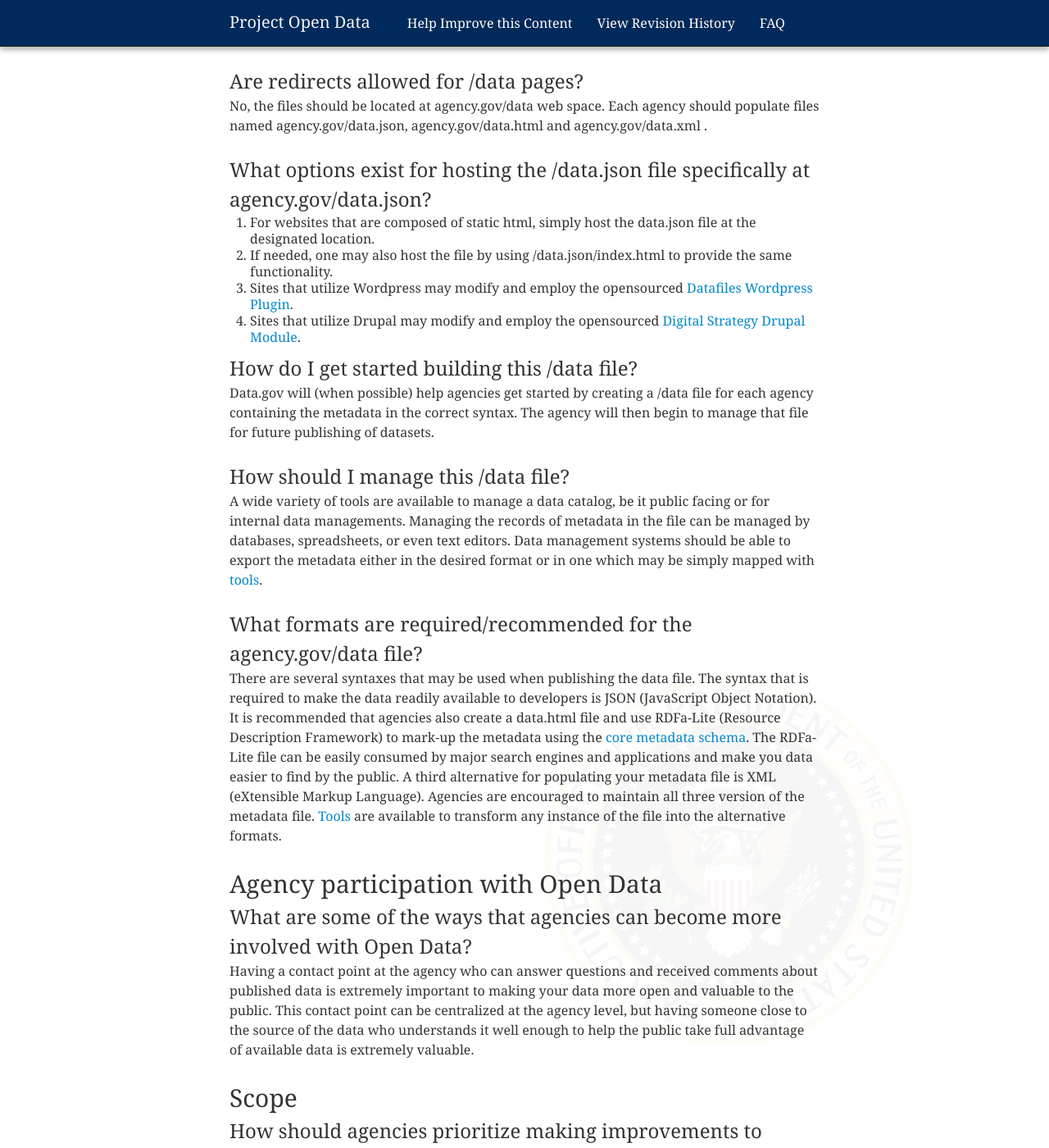
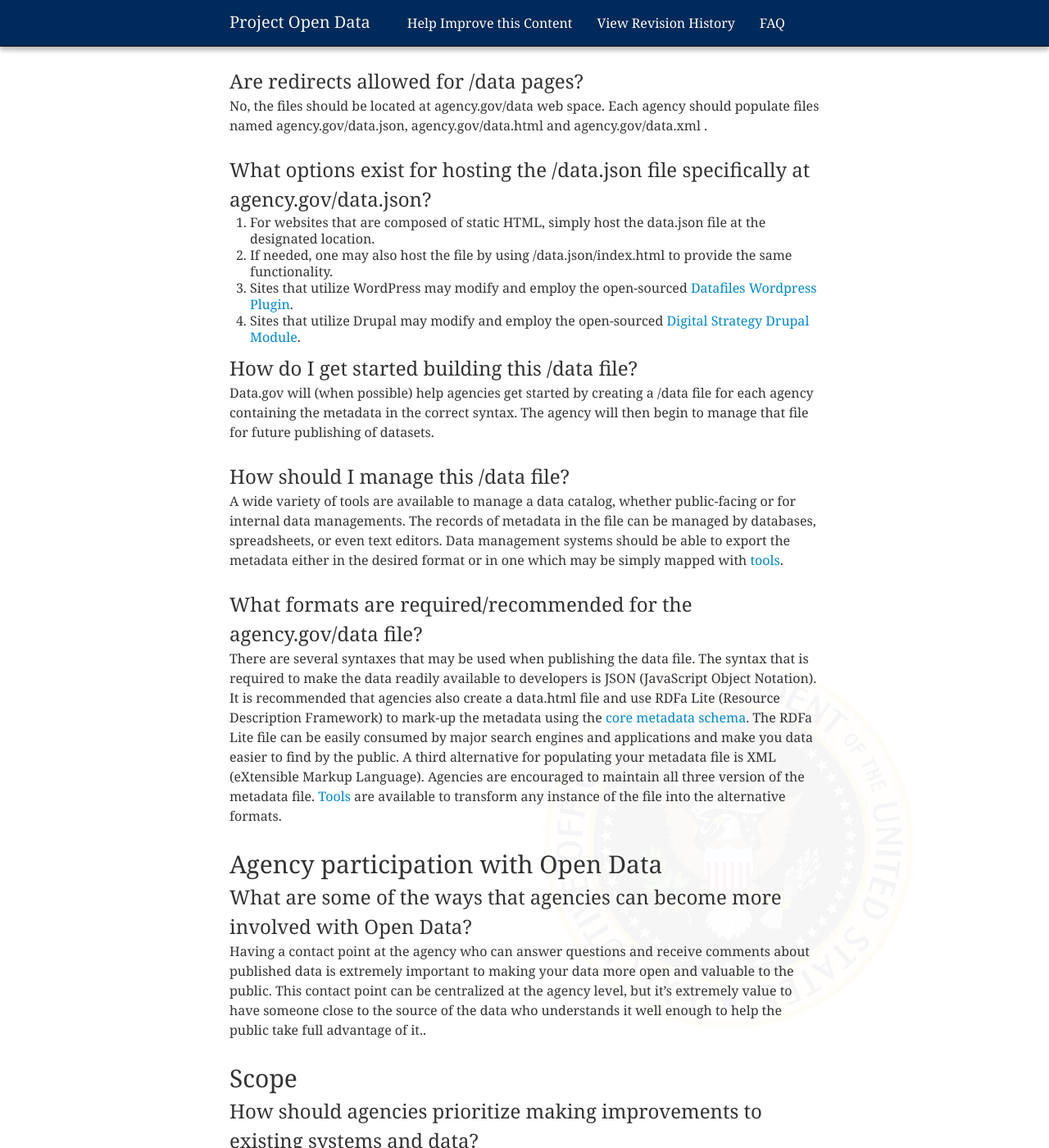
Before and after one commit to gbinal/p-o-d.github.com, a Jekyll site: the page built from faq.md, in a window 1280 px wide and 1400 px high, scrolled down 4197 px. Shown: the whole window at 82% size. Built offline with Jekyll 4.4.1, drawn with Linux system fonts in a browser that asks for light colours; nearby versions of some CDN libraries; some of the changed text lies outside the part shown.

Commit message:
Misc. copy editing

```diff
--- a/faq.md
+++ b/faq.md
@@ -39,8 +39,8 @@ This project constitutes a collaborative work ("open source"). Federal employees
 2. [Fork](https://help.github.com/articles/fork-a-repo) the project.
 3. Make changes as you would normally using the tools installed in step #1.
 4. Push the changes back to your fork.
-5. Submitting a pull request to this repository.
-6. You change should appear once approved.
+5. Submit a pull request to this repository.
+6. You change should appear once it's approved.
 
 *Note: All contributors retain the original copyright to their contribution, but by contributing to this project, you grant a world-wide, royalty-free, perpetual, irrevocable, non-exclusive, transferable license to all users under the terms of the license(s) under which this project is distributed.*
 
@@ -56,7 +56,7 @@ Anyone – Federal employees, contractors, developers, the general public – ca
 
 ### Are my interactions to this project subject to any special privacy considerations?
 
-Comments, pull requests and any other messages received through this repository may be subject to the [Presidential Records Act](http://www.archives.gov/about/laws/presidential-records.html) and may be archived. Learn more at http://WhiteHouse.gov/privacy
+Comments, pull requests, and any other messages received through this repository may be subject to the [Presidential Records Act](http://www.archives.gov/about/laws/presidential-records.html), and may be archived. Learn more at http://WhiteHouse.gov/privacy
 
 ### Who is in charge of Project Open Data?
 
@@ -82,7 +82,7 @@ Guidance on IRM strategic plans will be released in early 2013.
 
 ### Does PDF meet the “machine readable and open format” requirement?
 
-While ISO 32000 is an open standard, the Portable Document Format (PDF) does not achieve the same level of openness as CSV, XML, JSON and other generic formats.
+While ISO 32000 is an open standard, the Portable Document Format (PDF) does not achieve the same level of openness as CSV, XML, JSON, and other generic formats.
 
 ## Metadata
 
@@ -122,13 +122,13 @@ For general questions about Data.gov, please contact http://www.data.gov/contact
 
 ### What is the value to the government in placing metadata at agency.gov/data?
 
-Having the metadata available at the agency level provides agencies with a self-managed publishing capability.  In addition, having the metadata in a machine-readable format opens the possibility that major search engines will index these metadata in a manner similar to site maps and allow the public to discover public data across the government using a search tool of their choice.
+Having the metadata available at the agency level provides agencies with a self-managed publishing capability. In addition, having the metadata in a machine-readable format opens the possibility that major search engines will index these metadata in a manner similar to site maps and allow the public to discover public data across the government using a search tool of their choice.
 
 ### How will agency.gov/open, /developer, and /data pages work together?
 
 The agency.gov/open page contains informational regards an agencies contributions to Open Government, while the /developer and /data pertains to APIs and Open Data. All three pages contribute to an open and transparent government in the United States.
 
-### What is the relationship of the /data page and public data listing to Data.gov and how will this impact current Data.gov processes?
+### What is the relationship of the /data page and public data listing to Data.gov, and how will this impact current Data.gov processes?
 
 In the near term, Data.gov will continue its current dataset publishing process.  As agencies deploy agency.gov/data pages, the publishing process will become a harvesting of metadata from the agencies web site.
 
@@ -138,10 +138,10 @@ No, the files should be located at agency.gov/data web space.  Each agency shoul
 
 ### What options exist for hosting the /data.json file specifically at agency.gov/data.json?
 
-1. For websites that are composed of static html, simply host the data.json file at the designated location.
+1. For websites that are composed of static HTML, simply host the data.json file at the designated location.
 2. If needed, one may also host the file by using /data.json/index.html to provide the same functionality.
-3. Sites that utilize Wordpress may modify and employ the opensourced [Datafiles Wordpress Plugin](https://github.com/GSA/datafiles-wordpress-plugin).
-4. Sites that utilize Drupal may modify and employ the opensourced [Digital Strategy Drupal Module](https://github.com/FCC/digital_strategy).
+3. Sites that utilize WordPress may modify and employ the open-sourced [Datafiles Wordpress Plugin](https://github.com/GSA/datafiles-wordpress-plugin).
+4. Sites that utilize Drupal may modify and employ the open-sourced [Digital Strategy Drupal Module](https://github.com/FCC/digital_strategy).
 
 
 ### How do I get started building this /data file?
@@ -150,23 +150,23 @@ Data.gov will (when possible) help agencies get started by creating a /data file
 
 ### How should I manage this /data file?
 
-A wide variety of tools are available to manage a data catalog, be it public facing or for internal data managements.  Managing the records of metadata in the file can be managed by databases, spreadsheets, or even text editors.  Data management systems should be able to export the metadata either in the desired format or in one which may be simply mapped with [tools](http://labs.data.gov).
+A wide variety of tools are available to manage a data catalog, whether public-facing or for internal data managements. The records of metadata in the file can be managed by databases, spreadsheets, or even text editors. Data management systems should be able to export the metadata either in the desired format or in one which may be simply mapped with [tools](http://labs.data.gov).
 
 ### What formats are required/recommended for the agency.gov/data file?
 
-There are several syntaxes that may be used when publishing the data file.  The syntax that is required to make the data readily available to developers is JSON (JavaScript Object Notation).  It is recommended that agencies also create a data.html file and use RDFa-Lite (Resource Description Framework) to mark-up the metadata using the [core metadata schema](http://project-open-data.github.com/schema/).  The RDFa-Lite file can be easily consumed by major search engines and applications and make you data easier to find by the public.  A third alternative for populating your metadata file is XML (eXtensible Markup Language).  Agencies are encouraged to maintain all three version of the metadata file.  [Tools](http://labs.data.gov) are available to transform any instance of the file into the alternative formats.
+There are several syntaxes that may be used when publishing the data file. The syntax that is required to make the data readily available to developers is JSON (JavaScript Object Notation). It is recommended that agencies also create a data.html file and use RDFa Lite (Resource Description Framework) to mark-up the metadata using the [core metadata schema](http://project-open-data.github.com/schema/). The RDFa Lite file can be easily consumed by major search engines and applications and make you data easier to find by the public. A third alternative for populating your metadata file is XML (eXtensible Markup Language). Agencies are encouraged to maintain all three version of the metadata file. [Tools](http://labs.data.gov) are available to transform any instance of the file into the alternative formats.
 
 ## Agency participation with Open Data
 
 ### What are some of the ways that agencies can become more involved with Open Data?
 
-Having a contact point at the agency who can answer questions and received comments about published data is extremely important to making your data more open and valuable to the public.  This contact point can be centralized at the agency level, but having someone close to the source of the data who understands it well enough to help the public take full advantage of available data is extremely valuable.
+Having a contact point at the agency who can answer questions and receive comments about published data is extremely important to making your data more open and valuable to the public. This contact point can be centralized at the agency level, but it's extremely value to have someone close to the source of the data who understands it well enough to help the public take full advantage of it..
 
 ## Scope
 
 ### How should agencies prioritize making improvements to existing systems and data?
 
-Agencies should regularly add to and improve the entries in their data catalog, as well as also ensuring continuity of access to the data by involving primary users in the changes.
+Agencies should regularly add to and improve the entries in their data catalog, as well as ensure continuity of access to the data by involving primary users in the changes.
 
 ### Which agencies are required to implement this policy?
 
```
Also changed, not shown: other parts of faq.md (+3 -3 lines).
